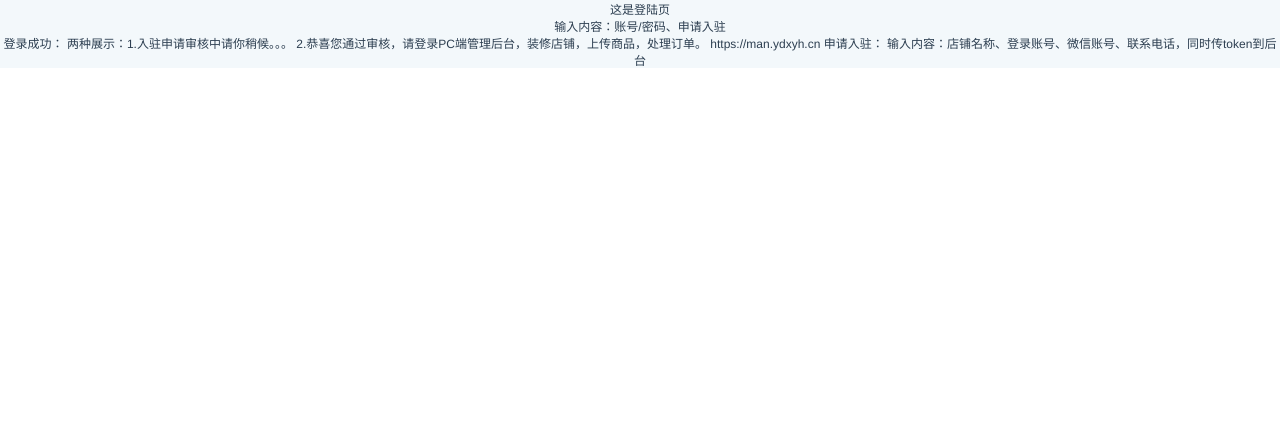
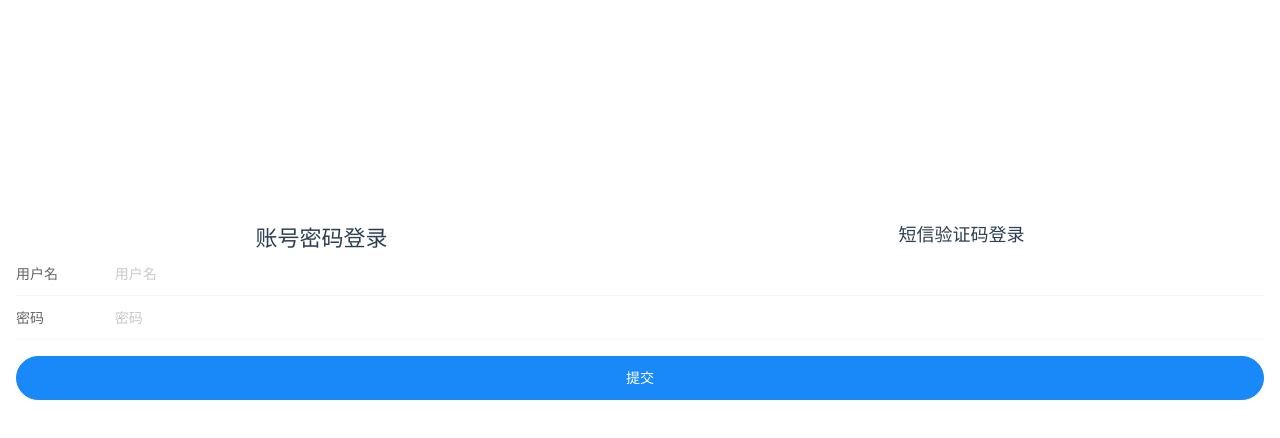
Before and after one commit to pandora1451/xyhh5, a Vue app: page /login in a window 1280 px wide. Shown: the top 438 px of the page. Built offline with nearby package versions, Linux system fonts and the light colour scheme.

Commit message:
有输入框了

```diff
--- a/src/views/Join.vue
+++ b/src/views/Join.vue
@@ -5,12 +5,12 @@
 		</div>
 		<div class="login-box">
 			<div class="tags">
-				<div class="mm">
+				<!-- <div class="mm">
 					<p>账号密码登录</p>
 				</div>
 				<div class="ms">
 					<p>账号验证码登录</p>
-				</div>
+				</div> -->
 			</div>
 		</div>
 	</div>
--- a/src/views/Login.vue
+++ b/src/views/Login.vue
@@ -1,18 +1,201 @@
 <template>
-	<div id="example-1" class="container">
-		<p>这是登陆页</p>
-		<p>输入内容：账号/密码、申请入驻
-</p>
-<p>登录成功：
-两种展示：1.入驻申请审核中请你稍候。。。
-2.恭喜您通过审核，请登录PC端管理后台，装修店铺，上传商品，处理订单。
-https://man.ydxyh.cn
-申请入驻：
-输入内容：店铺名称、登录账号、微信账号、联系电话，同时传token到后台</p>
-	</div>
+  <div class="container">
+    <div class="img-wrapper">
+      <!-- <img src="../assets/img/d.png" alt /> -->
+    </div>
+    <div class="login-box">
+      <div class="tags">
+        <div
+          class="tag"
+          v-bind:class="loginType==0?'active':''"
+          v-on:click="typeChange"
+          data-type="0"
+        >账号密码登录</div>
+        <div
+          class="tag"
+          v-bind:class="loginType==1?'active':''"
+          v-on:click="typeChange"
+          data-type="1"
+        >短信验证码登录</div>
+      </div>
+    </div>
+    <div class="container">
+      <template v-if="loginType==0">
+        <van-form @submit="onSubmit">
+          <van-field
+            v-model="username"
+            name="用户名"
+            label="用户名"
+            placeholder="用户名"
+            :rules="[{ required: true, message: '请填写用户名' }]"
+          />
+          <van-field
+            v-model="password"
+            type="password"
+            name="密码"
+            label="密码"
+            placeholder="密码"
+            :rules="[{ required: true, message: '请填写密码' }]"
+          />
+          <div style="margin: 16px;">
+            <van-button round block type="info" native-type="submit">提交</van-button>
+          </div>
+        </van-form>
+      </template>
+      <template v-else>
+        <van-form @submit="onSubmit">
+          <van-field
+            v-model="phone"
+            name="手机号"
+            label="手机号"
+            placeholder="手机号"
+            :rules="[{ required: true, message: '请填写手机号' },
+			{ pattern: /^1[3456789]\d{9}$/, message: '手机号码格式错误！'}]"
+          >
+            <van-button
+              slot="button"
+              size="small"
+              type="primary"
+              @click="sendVerifycode()"
+              :disabled="!disabledCodeBtn"
+            >{{codeText}}</van-button>
+          </van-field>
+          <van-field
+            v-model="verifycode"
+            type="password"
+            name="验证码"
+            label="验证码"
+            placeholder="验证码"
+            :rules="[{ required: true, message: '请填写验证码' }]"
+          />
+          <div style="margin: 16px;">
+            <van-button round block type="info" native-type="submit">提交</van-button>
+          </div>
+        </van-form>
+      </template>
+    </div>
+  </div>
 </template>
 <script>
+import axios from "axios";
+import Vue from "vue";
+import router from "../router";
+import { Form, Field, Button,CellGroup,Toast } from "vant";
+Vue.use(Form);
+Vue.use(Field);
+Vue.use(Button);
+Vue.use(CellGroup);
+Vue.use(Toast);
+
+import { root } from "../../utils/api";
+console.log(root)
+export default {
+  data() {
+    return {
+      username: "",
+	  password: "",
+      loginType: 0,
+      codeText: "获取",
+	  disabledCodeBtn: true,
+	  phone: '',
+	  verifycode: ''
+    };
+  },
+  methods: {
+    onSubmit(values) {
+      console.log("submit", values);
+    },
+    typeChange(e) {
+      console.log(e.target.dataset.type);
+      this.loginType = e.target.dataset.type;
+    },
+    // 向后台要验证码方法
+    async sendVerifycode() {
+		console.log(1)
+      if (this.verifyPhone()) {
+		  console.log(2)
+        Toast(this.verifyPhone());
+      } else {
+		  console.log(3)
+        let res = await root.interFace.getValidateCode(this.phone);
+        //  用手机号向后台换取验证码，发送成功则开始调用倒计时分方法
+        if (res) {
+          this.countDown(60);
+        }
+      }
+    },
+    // 表单校验方法
+    verifyPhone() {
+      if (!this.phone) {
+        return "请输入手机号";
+      } else if (this.phone.length !== 11) {
+        return "请输入11位手机号";
+      } else {
+        return false;
+      }
+    },
+    // 倒计时方法
+    countDown(time) {
+      if (time === 0) {
+        this.disabledCodeBtn = true;
+        this.codeText = "获取";
+        return;
+      } else {
+        this.disabledCodeBtn = false;
+        this.codeText = "重新发送(" + time + ")";
+        time--;
+      }
+      setTimeout(() => {
+        this.countDown(time);
+      }, 1000);
+    },
+    // 登录
+    login() {
+      if (this.verifyPhone()) {
+        Toast(this.verifyPhone());
+      } else {
+        let params = {
+          phone: this.phone,
+          code: this.verifycode,
+        };
+        // 这里写登录的接口
+      }
+    },
+  },
+};
 </script>
-<style>
-
+<style lang="less">
+.container {
+  background-color: #ffffff;
+  .img-wrapper {
+    background-color: #ffffff;
+    text-align: center;
+    height: 220px;
+    display: flex;
+    align-items: center;
+    justify-content: center;
+    img {
+      width: 40%;
+    }
+  }
+  .body .img1-box img {
+    width: 100%;
+  }
+  .body .img2-box img {
+    width: 100%;
+  }
+  .login-box {
+    .tags {
+      display: flex;
+      justify-content: space-around;
+      .tag {
+        text-align: center;
+        font-size: 18px;
+        &.active {
+          font-size: 22px;
+        }
+      }
+    }
+  }
+}
 </style>
--- a/utils/api.js
+++ b/utils/api.js
@@ -4,6 +4,9 @@ var HOST_URL='';
 let root = {
     interFace: {
         getWechatCode:INTERFACE_URL+'/customer/getWechatInfoByCode',//微信授权
+        getValidateCode:INTERFACE_URL+'/customer/send_validate_code',//获取手机验证码
+        login:INTERFACE_URL+'/small/h5/login',//登录
+        regist:INTERFACE_URL+'/small/h5/regist'//申请入驻
     },
 }
 
--- a/utils/app.js
+++ b/utils/app.js
@@ -1,6 +1,8 @@
 import {
     root
 } from "./api";
+import {BASE_URL} from "./const"
+import router from '../src/router';
 import jquery from "jquery"
 const $ = jquery
 const app = {}
@@ -321,12 +323,13 @@ app.loadWechat = function (code, type, id, orgId) {
         if (data.code == 200) {
             console.log('调通',data)
             app.storage.set('userData', data.data);
-            app.storage.set('key', data.data.token);
+            app.storage.set('token', data.data.token);
             if (type == 'qhb') {
                 console.log('qhb')
             } else if (type == 'user') {
                 // this.hasToken = true
                 console.log('user')
+                window.location.href = BASE_URL+'/Login';
             } else {
 
             }
--- a/utils/const.js
+++ b/utils/const.js
@@ -1 +1,2 @@
 export const appid = 'wx6d4b592411ae15a0'
+export const BASE_URL = 'http://w.ydxyh.cn'
```
